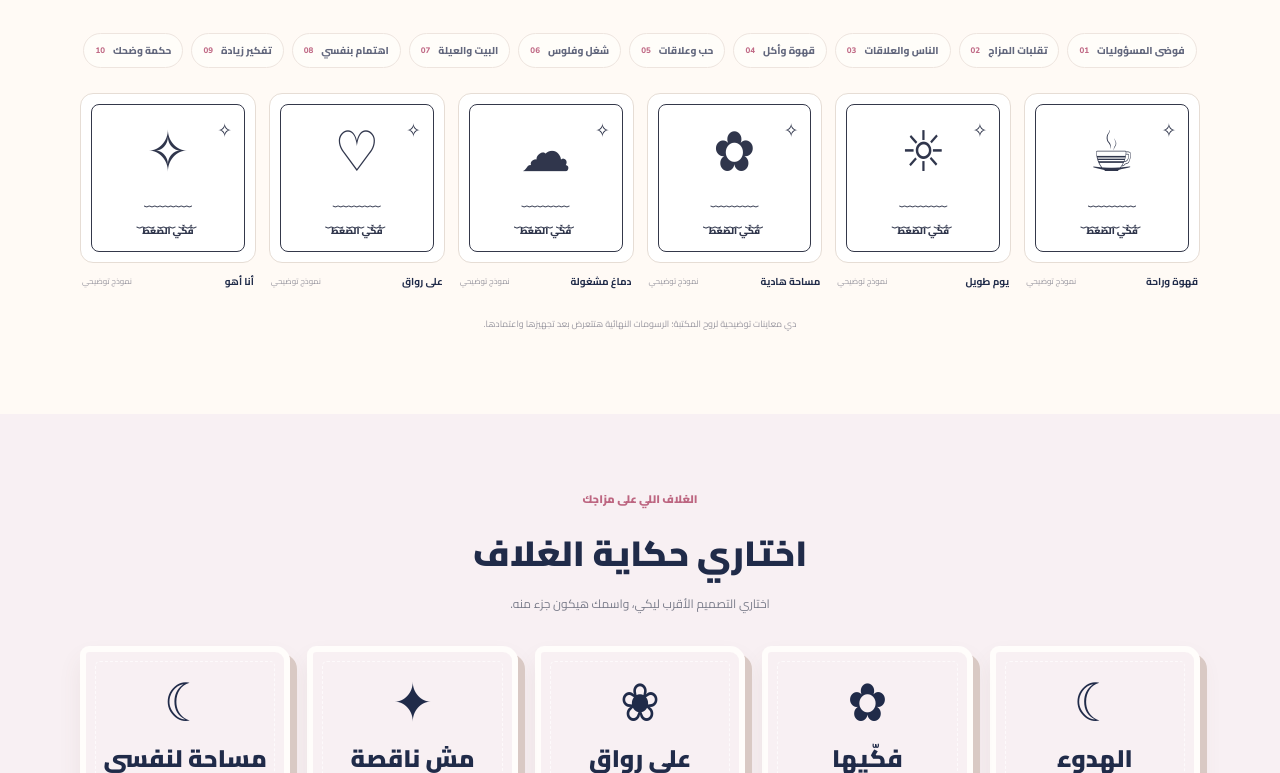
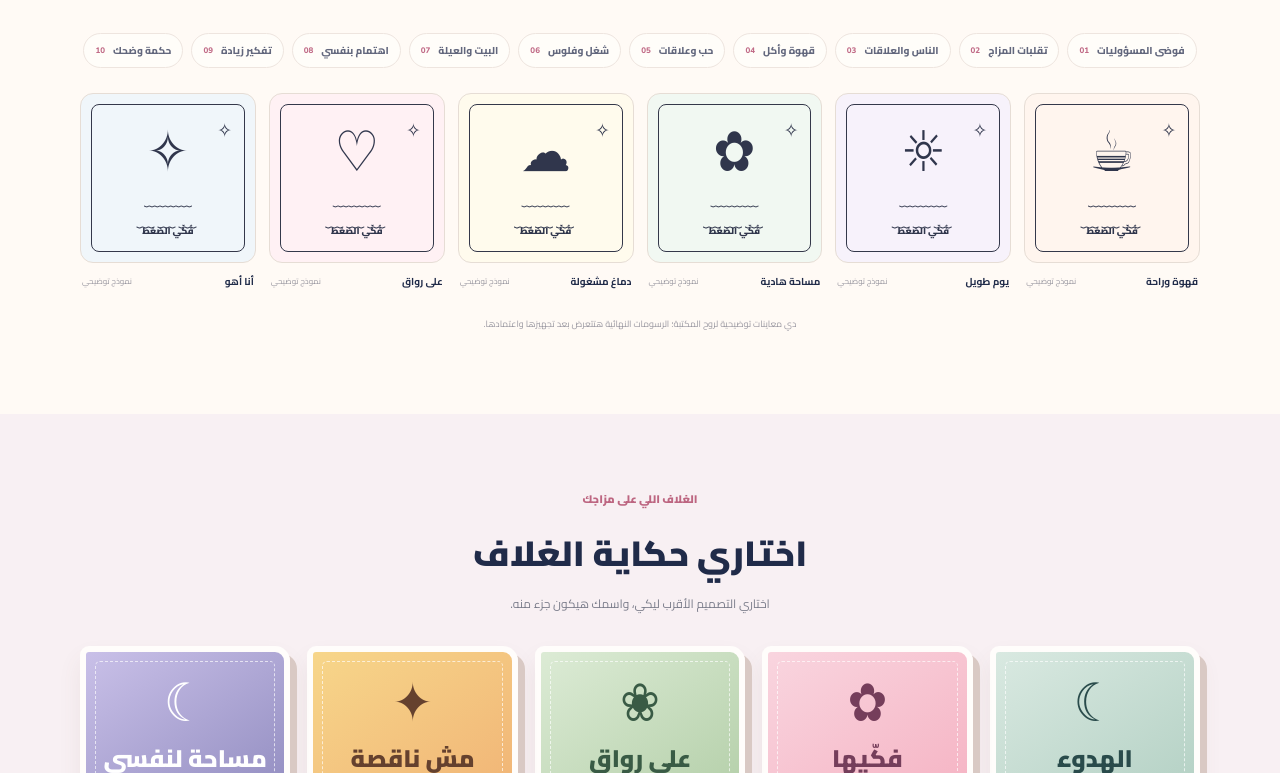
Before and after one commit to stickerz962-bit/Stickerz, a React (Vite) app: page / in a window 1280 px wide. Shown: the part 1567-2340 px from the top of the page. Built offline with nearby package versions, Linux system fonts and the light colour scheme; no server answers.

Commit message:
fix: map dynamic catalog records to homepage visual styles

```diff
--- a/src/App.tsx
+++ b/src/App.tsx
@@ -119,14 +119,14 @@ export default function App() {
         <div className="section-heading heading-row"><div><span className="eyebrow">كل رسمة ليها مود</span><h2>اختاري اللي شبهك</h2><p>مكتبة متنوعة فيها تفاصيل من يومنا وضحكنا وحاجات بنفكر فيها.</p></div><span className="side-note">10 تصنيفات · 100 رسمة عند اكتمال المكتبة</span></div>
         {catalogNotice && <p className="gallery-disclaimer" role="status">{catalogNotice}</p>}
         <div className="category-chips">{catalogData.categories.map((category, index) => <span key={category.id}>{category.title}<i>{String(index + 1).padStart(2, '0')}</i></span>)}</div>
-        <div className="artwork-grid">{catalogData.artworks.slice(0, 6).map((art, index) => <article className="artwork-card" key={art.id}><div className={'artwork-preview ' + art.tone}><span className="artwork-sun">✧</span><span className="artwork-symbol">{['☕','☼','✿','☁','♡','✧'][index % 6]}</span><span className="artwork-line">﹏﹏﹏</span><small>فُكّي الضغط</small></div><div className="artwork-caption"><b>{art.title}</b><span>{catalogMode === 'demo' ? 'نموذج توضيحي' : art.id}</span></div></article>)}</div>
+        <div className="artwork-grid">{catalogData.artworks.slice(0, 6).map((art, index) => <article className="artwork-card" key={art.id}><div className={'artwork-preview ' + ['peach','lilac','mint','yellow','pink','blue'][index % 6]}><span className="artwork-sun">✧</span><span className="artwork-symbol">{['☕','☼','✿','☁','♡','✧'][index % 6]}</span><span className="artwork-line">﹏﹏﹏</span><small>فُكّي الضغط</small></div><div className="artwork-caption"><b>{art.title}</b><span>{catalogMode === 'demo' ? 'نموذج توضيحي' : art.id}</span></div></article>)}</div>
         <p className="gallery-disclaimer">دي معاينات توضيحية لروح المكتبة؛ الرسومات النهائية هتتعرض بعد تجهيزها واعتمادها.</p>
       </section>
 
       <section className="covers-section" id="covers">
         <div className="section-wrap">
           <div className="section-heading"><span className="eyebrow">الغلاف اللي على مزاجك</span><h2>اختاري حكاية الغلاف</h2><p>اختاري التصميم الأقرب ليكي، واسمك هيكون جزء منه.</p></div>
-          <div className="covers-grid">{catalogData.covers.map((cover, index) => <article className="cover-option" key={cover.id}><div className={'cover-art ' + cover.tone}><span className="cover-decoration">{['☾','✿','❀','✦','☾'][index % 5]}</span><b>{cover.title}</b><small>{cover.subtitle}</small><span className="cover-person">☺</span></div><strong>{cover.title}</strong></article>)}</div>
+          <div className="covers-grid">{catalogData.covers.map((cover, index) => <article className="cover-option" key={cover.id}><div className={'cover-art ' + ['cover-calm','cover-fun','cover-flowers','cover-bold','cover-space'][index % 5]}><span className="cover-decoration">{['☾','✿','❀','✦','☾'][index % 5]}</span><b>{cover.title}</b><small>{cover.subtitle}</small><span className="cover-person">☺</span></div><strong>{cover.title}</strong></article>)}</div>
         </div>
       </section>
 
```
